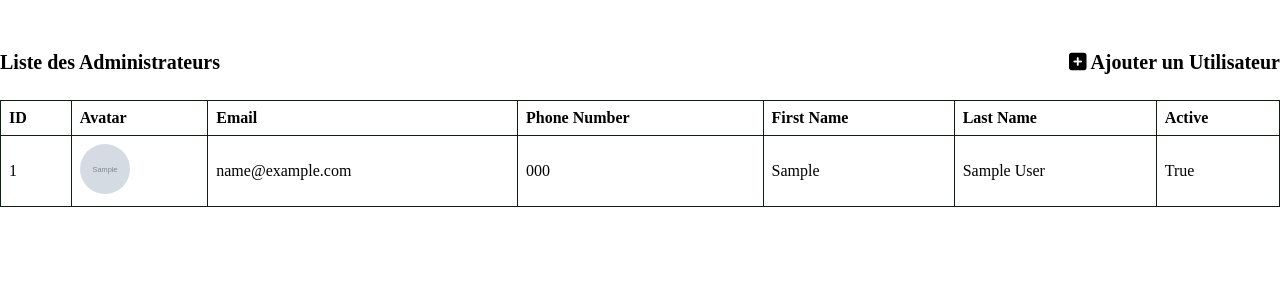
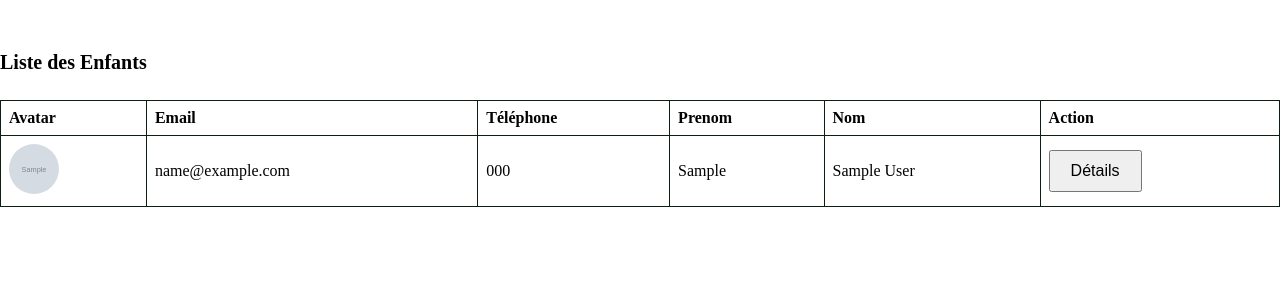
Before and after one commit to Djiamil/kaaraange, a Django app: page /backoffice/child_liste/ in a window 1280 px wide. Shown: the top 300 px of the page. Run offline with Django 4.2, Linux system fonts and the light colour scheme; tables that the repository leaves empty hold one stand-in row (values such as "Sample post"); grey boxes marked "Sample" are stand-in pictures; data that the repository does not hold is empty.

Commit message:
somme change

```diff
--- a/api/parent.py
+++ b/api/parent.py
@@ -258,7 +258,7 @@
         except Parent.DoesNotExist:
             return Response({
                 "data": None,
-                "message": 'Aucun parent trouvé pour ce slug',
+                "message": 'Aucun parent trouvé',
                 "success": False,
                 "code": 400
             }, status=status.HTTP_400_BAD_REQUEST)
@@ -342,7 +342,7 @@
                             emergency_contacts.append(contact)
                 for contact in emergency_contacts:
                     text = f"Bonjour {contact.name}, une alerte de type {alert.alert_type} a été déclenchée pour {child.prenom}. Commentaire: {alert.comment}"
-                    # send_sms(contact.phone_number, text)
+                    send_sms(contact.phone_number, text)
                     AlertNotification.objects.create(alert=alert, contact=contact)
                 return Response({'data': None, 'message': 'Alert created and emergency contacts notified.',"success": True,"code" : 200}, status=status.HTTP_201_CREATED)
             except Child.DoesNotExist:
--- a/backoffice/templates/admin_dashboard.html
+++ b/backoffice/templates/admin_dashboard.html
@@ -301,6 +301,10 @@
             {% include 'alert_list.html' %}
         </div>
 
+        <div class="admin_liste_form" style="display: none;">
+            {% include 'child_liste.html' %}
+        </div>
+
 
 
         <!-- restante -->
--- a/backoffice/templates/admin_list.html
+++ b/backoffice/templates/admin_list.html
@@ -130,25 +130,24 @@
         <table class="user_table">
             <thead>
                 <tr>
-                    <th>ID</th>
                     <th>Avatar</th>
                     <th>Email</th>
-                    <th>Phone Number</th>
-                    <th>First Name</th>
-                    <th>Last Name</th>
-                    <th>Active</th>
+                    <th>Téléphone</th>
+                    <th>Prenom</th>
+                    <th>Nom</th>
+                    <!-- <th>Active</th> -->
                 </tr>
             </thead>
             <tbody id="userTableBody">
                 {% for user in users %}
                 <tr>
-                    <td>{{ user.id }}</td>
+                    <!-- <td>{{ user.id }}</td> -->
                     <td><img src="/mediafile/{{user.avatar}}" alt="Avatar" style="width:50px;height:50px;border-radius:50%;"></td>
                     <td>{{ user.email }}</td>
                     <td>{{ user.phone_number }}</td>
                     <td>{{ user.prenom }}</td>
                     <td>{{ user.nom }}</td>
-                    <td>{{ user.is_active }}</td>
+                    <!-- <td>{{ user.is_active }}</td> -->
                 </tr>
                 {% endfor %}
             </tbody>
--- a/backoffice/templates/child_liste.html
+++ b/backoffice/templates/child_liste.html
@@ -3,7 +3,7 @@
 <head>
     <meta charset="UTF-8">
     <meta name="viewport" content="width=device-width, initial-scale=1.0">
-    <title>Liste des Utilisateurs Actifs</title>
+    <title>Liste des Enfants</title>
     <link rel="stylesheet" href="https://cdnjs.cloudflare.com/ajax/libs/font-awesome/6.0.0-beta3/css/all.min.css">
     <link rel="stylesheet" href="https://cdnjs.cloudflare.com/ajax/libs/toastr.js/latest/toastr.min.css">
     <style>
@@ -12,7 +12,6 @@
             flex-direction: column;
             height: 100vh;
             width: 100%;
-            /* border: solid 2px rgb(0, 255, 64) !important; */
             padding: 0%;
             margin: 0%;
         }
@@ -20,7 +19,6 @@
             display: flex;
             flex-direction: row;
             justify-content: space-between;
-            /* border: solid 2px rgb(13, 31, 17) !important; */
             width: 100%;
             margin-top: 2%;
             margin-bottom: 2%;
@@ -126,34 +124,53 @@
         <table class="user_table">
             <thead>
                 <tr>
-                    <th>ID</th>
+                    <th>Avatar</th>
                     <th>Email</th>
-                    <th>Phone Number</th>
-                    <th>First Name</th>
-                    <th>Last Name</th>
-                    <th>Type</th>
-                    <th>Active</th>
+                    <th>Téléphone</th>
+                    <th>Prenom</th>
+                    <th>Nom</th>
+                    <th>Action</th>
                 </tr>
             </thead>
             <tbody id="userTableBody">
-                <!-- Les utilisateurs actifs seront ajoutés ici par JavaScript -->
+                {% for user in users %}
+                <tr>
+                    <td><img src="/mediafile/{{ user.avatar }}" alt="Avatar" style="width:50px;height:50px;border-radius:50%;"></td>
+                    <td>{{ user.email }}</td>
+                    <td>{{ user.phone_number }}</td>
+                    <td>{{ user.prenom }}</td>
+                    <td>{{ user.nom }}</td>
+                    <td>
+                        <button onclick="viewDetails('{{ user.id }}')">Détails</button>
+                    </td>
+                </tr>
+                {% endfor %}
             </tbody>
         </table>
     </div>
 
+    <!-- Modal for family details -->
+    <div id="familyDetailsModal" class="modal">
+        <div class="modal-content">
+            <span class="close">&times;</span>
+            <h2>Détails de la Famille</h2>
+            <div id="familyDetails"></div>
+        </div>
+    </div>
+
+    <!-- Scripts should be at the end of the body -->
     <script src="https://cdnjs.cloudflare.com/ajax/libs/toastr.js/latest/toastr.min.js"></script>
     <script>
         function addUserToTable(user) {
             const tableBody = document.getElementById('userTableBody');
             const row = document.createElement('tr');
             row.innerHTML = `
-        <td>${user.id}</td>
+                <td><img src="/mediafile/${user.avatar}" alt="Avatar" style="width:50px;height:50px;border-radius:50%;"></td>
                 <td>${user.email}</td>
                 <td>${user.phone_number ? user.phone_number : ''}</td>
                 <td>${user.prenom}</td>
                 <td>${user.nom}</td>
-        <td>${user.user_type}</td>
-        <td>${user.is_active ? 'Oui' : 'Non'}</td>
+                <td><button onclick="viewDetails('${user.id}')">Détails</button></td>
             `;
             tableBody.appendChild(row);
         }
@@ -161,16 +178,46 @@
         async function fetchParents() {
             const response = await fetch("/backoffice/child_liste/");
             if (response.ok) {
-            const data = await response.json(); // Obtenir les données JSON
-            const users = data.parent_actif_liste; // Accéder à la propriété parent_actif_liste
-            const tableBody = document.getElementById('userTableBody');
+                const data = await response.json();
+                const users = data.parent_actif_liste;
                 users.forEach(user => {
                     addUserToTable(user);
                 });
             }
         }
 
+        async function viewDetails(childId) {
+            const response = await fetch(`/backoffice/child_details/${childId}/`);
+            if (response.ok) {
+                const data = await response.json();
+                const familyMembers = data.family_members;
+                const familyDetails = document.getElementById('familyDetails');
+                familyDetails.innerHTML = ''; // Clear previous details
+                familyMembers.forEach(member => {
+                    const memberInfo = document.createElement('div');
+                    memberInfo.innerHTML = `
+                        <p>Relation: ${member.relation}</p>
+                        <p>Nom du parent: ${member.parent_name}</p>
+                        <p>Email du parent: ${member.parent_email}</p>
+                        <p>Téléphone du parent: ${member.parent_phone}</p>
+                    `;
+                    familyDetails.appendChild(memberInfo);
+                });
+                document.getElementById('familyDetailsModal').style.display = 'block';
+            }
+        }
+
         document.addEventListener('DOMContentLoaded', fetchParents);
+
+        document.querySelector('.close').onclick = function() {
+            document.getElementById('familyDetailsModal').style.display = 'none';
+        };
+
+        window.onclick = function(event) {
+            if (event.target == document.getElementById('familyDetailsModal')) {
+                document.getElementById('familyDetailsModal').style.display = 'none';
+            }
+        };
     </script>
 </body>
 </html>
--- a/backoffice/urls.py
+++ b/backoffice/urls.py
@@ -16,4 +16,5 @@
     path('update_alert_state/', views.update_alert_state, name='update_alert_state'),
     path('update_alert_state/', views.update_alert_state, name='update_alert_state'),
     path('leaflet_carte/', views.child_list_view, name='leaflet_carte'),
+    path('child_details/<int:child_id>/', views.child_details_view, name='child_details'),
 ]
--- a/backoffice/views.py
+++ b/backoffice/views.py
@@ -11,6 +11,8 @@
 from .serializers import UserSerializer
 from django.contrib.auth.hashers import make_password
 from django.http import JsonResponse
+from django.shortcuts import get_object_or_404
+
 
 
 
@@ -123,11 +125,25 @@
 
 def parent_liste_view(request):
     parent = Parent.objects.all()
-    return render(request, 'admin_list.html', {"users" : parent})
+    return render(request, 'parent_liste.html', {"users" : parent})
 
 def child_liste_view(request):
     parent = Child.objects.all()
-    return render(request, 'admin_list.html', {"users" : parent})
+    return render(request, 'child_liste.html', {"users" : parent})
+
+def child_details_view(request, child_id):
+    child = get_object_or_404(Child, id=child_id)
+    family_members = FamilyMember.objects.filter(child=child).select_related('parent')
+    family_members_data = [
+        {
+            "relation": member.relation,
+            "parent_name": member.parent.nom,
+            "parent_email": member.parent.email,
+            "parent_phone": member.parent.telephone,
+        }
+        for member in family_members
+    ]
+    return JsonResponse({"family_members": family_members_data})
 
 def emergencyAlert_liste_view(request):
     # Sélectionnez toutes les alertes d'urgence en incluant les informations sur l'enfant associé
```
Also changed, not shown: api/child.py (+10 -2 lines), backoffice/templates/parent_liste.html (+11 -10 lines). Lines whose indentation alone changed are shown as unchanged.
